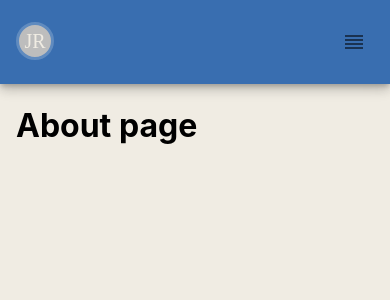
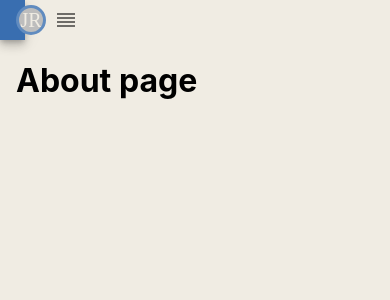
Before and after one commit to JulioRios15/Portfolio, a React (Create React App) app: page / in a window 390 px wide. Shown: the top 300 px of the page. Built offline with nearby package versions, Linux system fonts and the light colour scheme.

Commit message:
app grid
wrapp sidebar/navbar & page content inside a mui grid component for more
responsiveness

- update media query to match mui md size 900px

```diff
--- a/src/App.tsx
+++ b/src/App.tsx
@@ -4,6 +4,7 @@ import { BrowserRouter, Routes, Route } from "react-router-dom";
 
 //MUI
 import styled from '@mui/system/styled';
+import useMediaQuery from '@mui/material/useMediaQuery';
 import Grid from '@mui/material/Grid';
 
 //Components
@@ -17,14 +18,14 @@ import ResumePage from 'pages/Resume/ResumePage';
 
 function App() {
   return (
-    <StyledApp>
+    <StyledAppGrid container>
       <BrowserRouter>
-        <Grid container>
-          <Grid item>
+
+        <StyledSidebarGridContiner item xs={12} md={2} maxWidth={25}>
           <Sidebar/>
-          </Grid>
+        </StyledSidebarGridContiner>
 
-          <Grid item>
+        <StyledContentGridContiner item xs={12} md={10}>
           <Routes>
             <Route path="/" element={<AboutPage/>}/>
             <Route path="/about-me" element={<AboutPage/>}/>
@@ -32,15 +33,28 @@ function App() {
             <Route path="/contact" element={<ContactPage/>}/>
             <Route path="/resume" element={<ResumePage/>}/>
           </Routes>
-          </Grid>
-        </Grid>
+        </StyledContentGridContiner>
+
       </BrowserRouter>
-    </StyledApp>
+    </StyledAppGrid>
   );
 }
 
-const StyledApp = styled("div")({
+const StyledAppGrid = styled(Grid)(({theme}) => ({
 
-})
+}))
+
+const StyledSidebarGridContiner = styled(Grid)(({theme}) => ({
+  height: "100vh",
+
+  '@media screen and (max-width: 900px)': {
+    position: "sticky",
+    top: "0",
+    height: "auto"
+  }
+}))
+
+const StyledContentGridContiner = styled(Grid)(({theme}) => ({
+}))
 
 export default App;
--- a/src/components/sidebar/Sidebar.tsx
+++ b/src/components/sidebar/Sidebar.tsx
@@ -40,14 +40,9 @@ const StyledSidebar = styled(Paper)(({theme, color = "primary"}) => ({
     flexDirection: "column",
     justifyContent: "center",
     aligItems: "center",
-    width: "17rem",
-    height: "100vh",
+    width: "100%",
+    height: "100%",
     backgroundColor: theme.palette[color].main,
-
-    '@media screen and (max-width: 1050px)': {
-        width: "100vw",
-        height: "10vh",
-    }
 }))
 
 const StyledAvatarContainer = styled('div')(({theme, color = "primary"}) => ({
@@ -55,7 +50,7 @@ const StyledAvatarContainer = styled('div')(({theme, color = "primary"}) => ({
     margin: '1rem 0',
     justifyContent: 'center',
 
-    '@media screen and (max-width: 1050px)': {
+    '@media screen and (max-width: 900px)': {
         display: "none"
     }
 }))
@@ -70,9 +65,9 @@ const StyledAvatar = styled(Avatar)(({theme, color = "primary"}) => ({
         transform: "scale(1.05)",
       },
 
-    '@media screen and (max-width: 1050px)': {
-        width: "2rem",
-        height: "2rem",
+    '@media screen and (max-width: 900px)': {
+        width: "1.5rem",
+        height: "1.5rem",
         border: `.2rem solid ${theme.palette[color].light}`,
     }
 }))
@@ -81,7 +76,7 @@ const StyledTabsContainer = styled('div')(({theme, color = 'text'}) => ({
     display: 'flex',
     margin: "0 auto",
 
-    '@media screen and (max-width: 1050px)': {
+    '@media screen and (max-width: 900px)': {
         display: "none"
     }
 }));
@@ -89,9 +84,10 @@ const StyledTabsContainer = styled('div')(({theme, color = 'text'}) => ({
 const StyledMenuContainer = styled('div')(({theme, color = 'text'}) => ({
     display: "none",
     justifyContent: "space-between",
+    alignItems: 'center',
     padding: "0 1rem",
 
-    '@media screen and (max-width: 1050px)': {
+    '@media screen and (max-width: 900px)': {
         display: "flex"
     }
 }));
```
Lines whose indentation alone changed are shown as unchanged.
